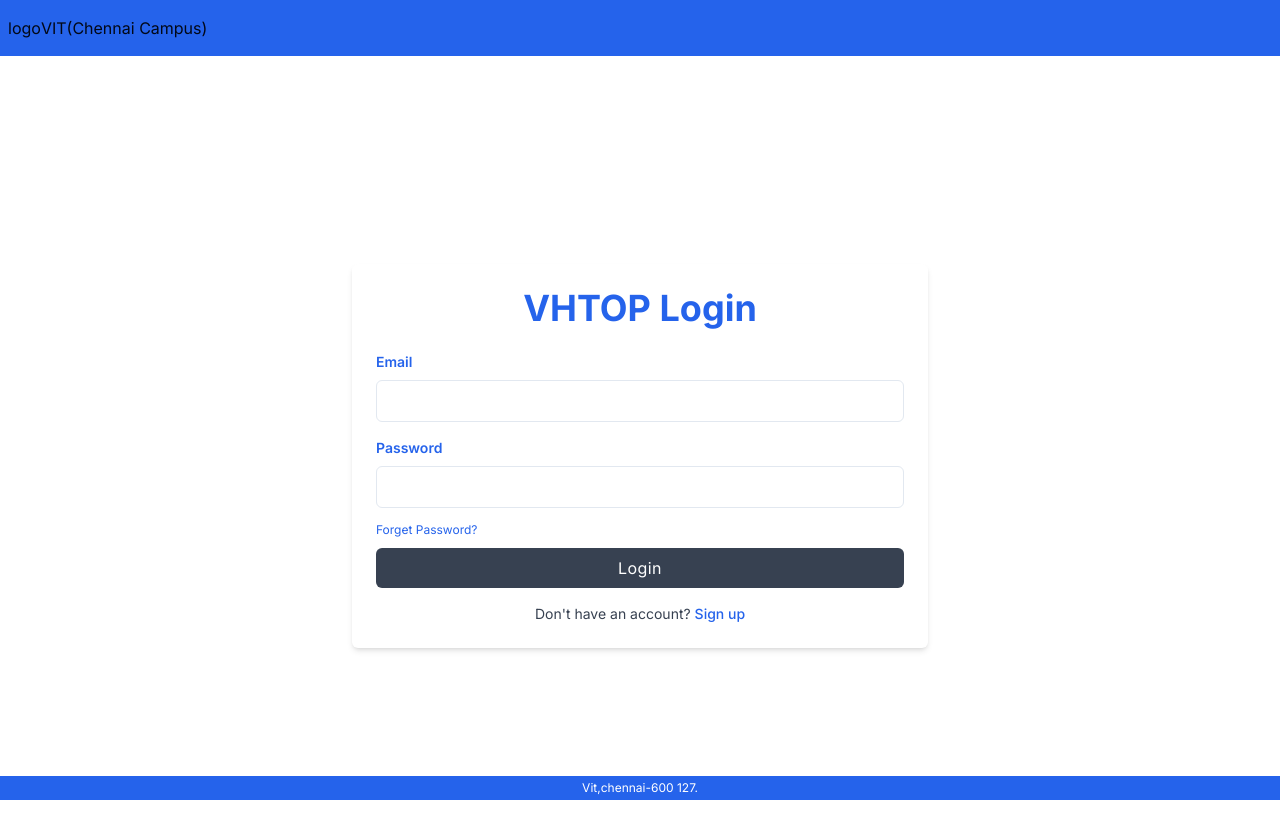
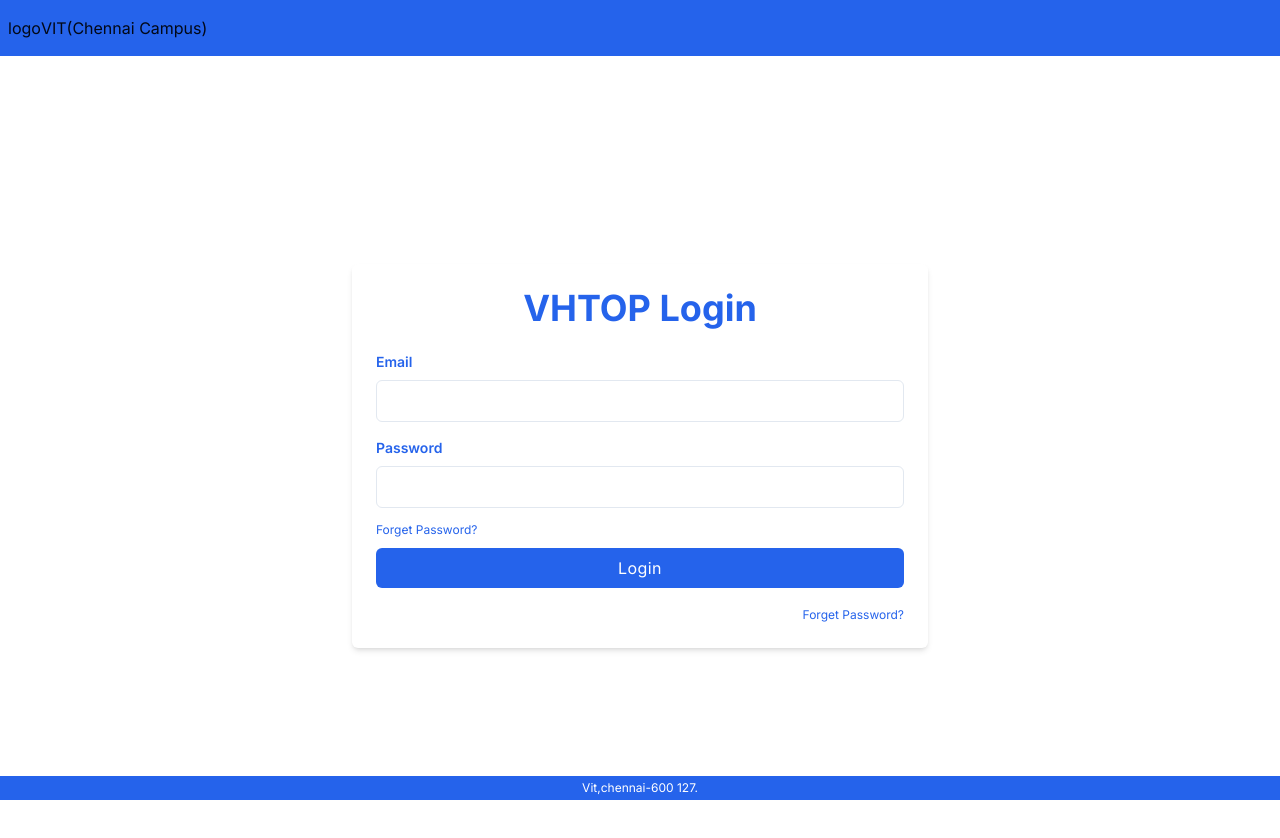
Before and after one commit to meaviral17/vhtop, a Next.js app: page /login in a window 1280 px wide. Shown: the top 838 px of the page. Built offline with nearby package versions, Linux system fonts and the light colour scheme.

Commit message:
Update Loginform.tsx

```diff
--- a/components/LoginForm/Loginform.tsx
+++ b/components/LoginForm/Loginform.tsx
@@ -37,19 +37,17 @@ export default function Login() {
             Forget Password?
           </Link>
           <div className="mt-2">
-            <button className="w-full px-4 py-2 tracking-wide text-white transition-colors duration-200 transform bg-gray-700 rounded-md hover:bg-gray-600 focus:outline-none focus:bg-gray-600">
+            <button className="w-full px-4 py-2 tracking-wide text-white transition-colors duration-200 transform bg-primary rounded-md hover:bg-primary-600 focus:outline-none focus:bg-gray-600">
               Login
             </button>
           </div>
         </form>
-
-        <p className="mt-4 text-sm text-center text-gray-700">
-          Don't have an account?{" "}
+        <p className="mt-4 text-sm text-right text-white">
           <Link
-            href="/signup"
-            className="font-medium text-blue-600 hover:underline"
+            href="/forget"
+            className="text-xs text-blue-600 hover:underline"
           >
-            Sign up
+            Forget Password?
           </Link>
         </p>
       </div>
```
